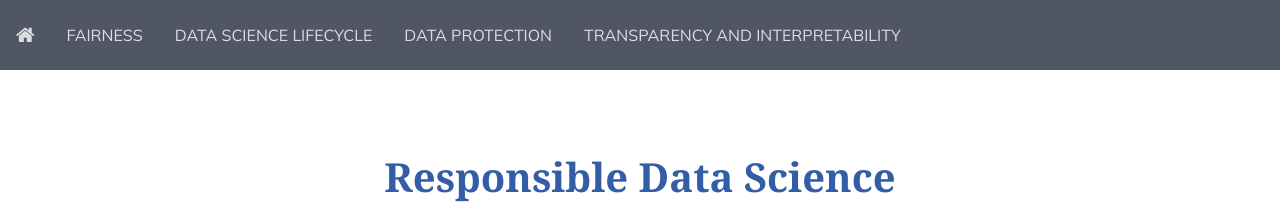
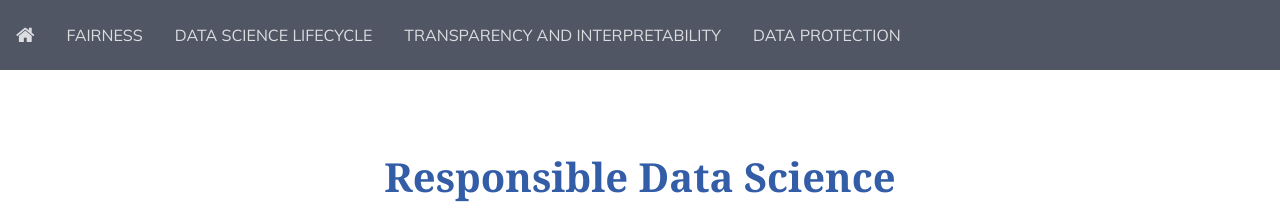
Before and after one commit to DataResponsibly/rds24, a Jekyll site: the page built from index.md, in a window 1280 px wide. Shown: the top 212 px of the page. Built offline with Jekyll 4.4.1, drawn with Linux system fonts in a browser that asks for light colours; nearby versions of some CDN libraries; our own code applies the rules of GitHub Pages for plain Markdown files.

```diff
--- a/_data/course.yml
+++ b/_data/course.yml
@@ -1,3 +1,3 @@
 description: DS-UA 202 and DS-GA 1017
-modules: [fairness, data_science_lifecycle, data_protection, transparency_and_interpretability]
+modules: [fairness, data_science_lifecycle, transparency_and_interpretability, data_protection]
 title: Responsible Data Science
```
